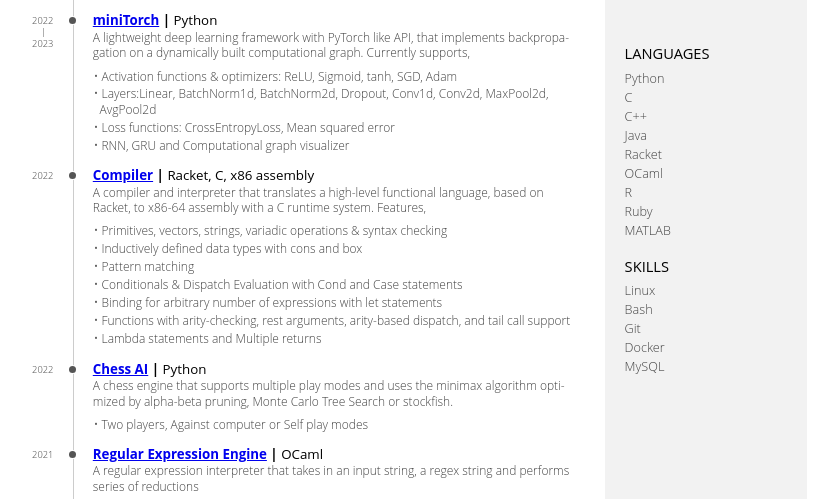
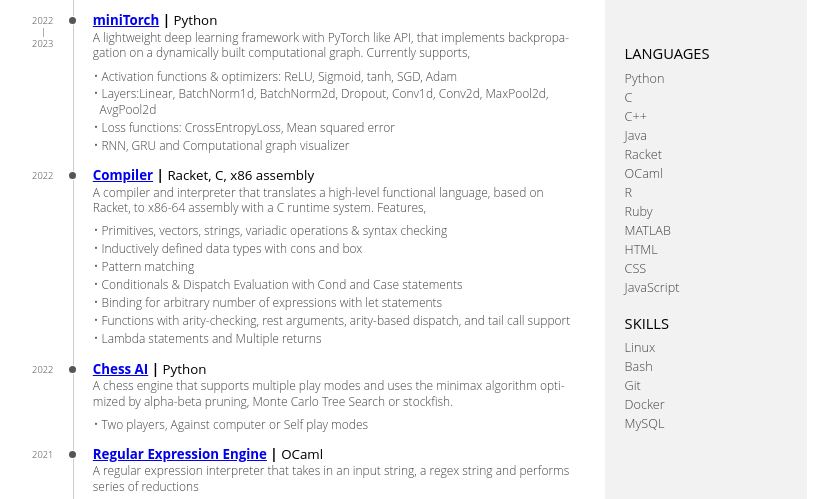
Before and after one commit to jrdfm/resume, a plain HTML site: page index.html in a window 1280 px wide. Shown: the part 246-745 px from the top of the page, without its empty margins (9-847 px from the left). Drawn offline with nearby package versions, Linux system fonts and the light colour scheme.

Commit message:
updated languages

```diff
--- a/index.html
+++ b/index.html
@@ -182,6 +182,9 @@
           <li>R</li>
           <li>Ruby</li>
           <li>MATLAB</li>
+          <li>HTML</li>
+          <li>CSS</li>
+          <li>JavaScript</li>
         </ul>
         <h1>
             Skills
```
